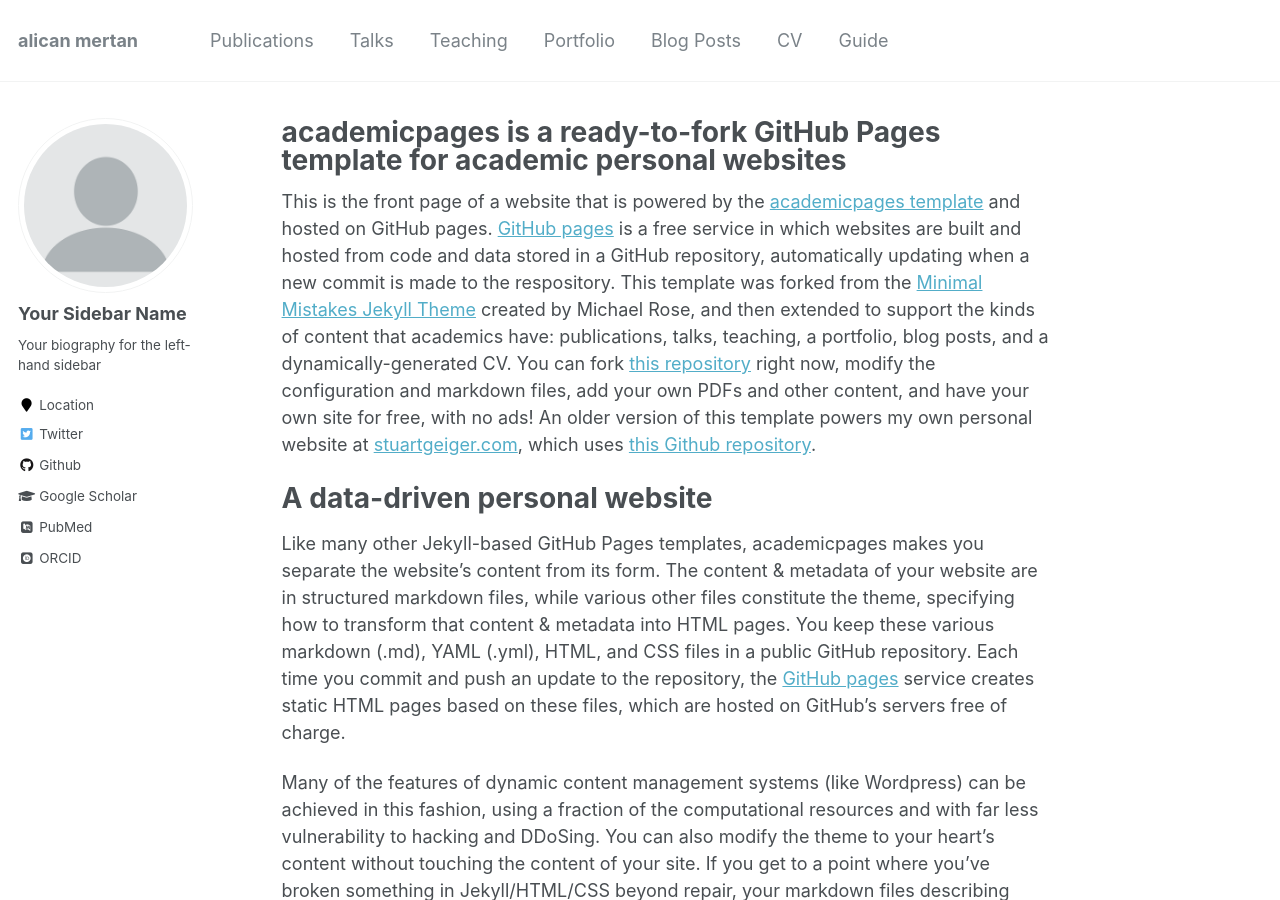
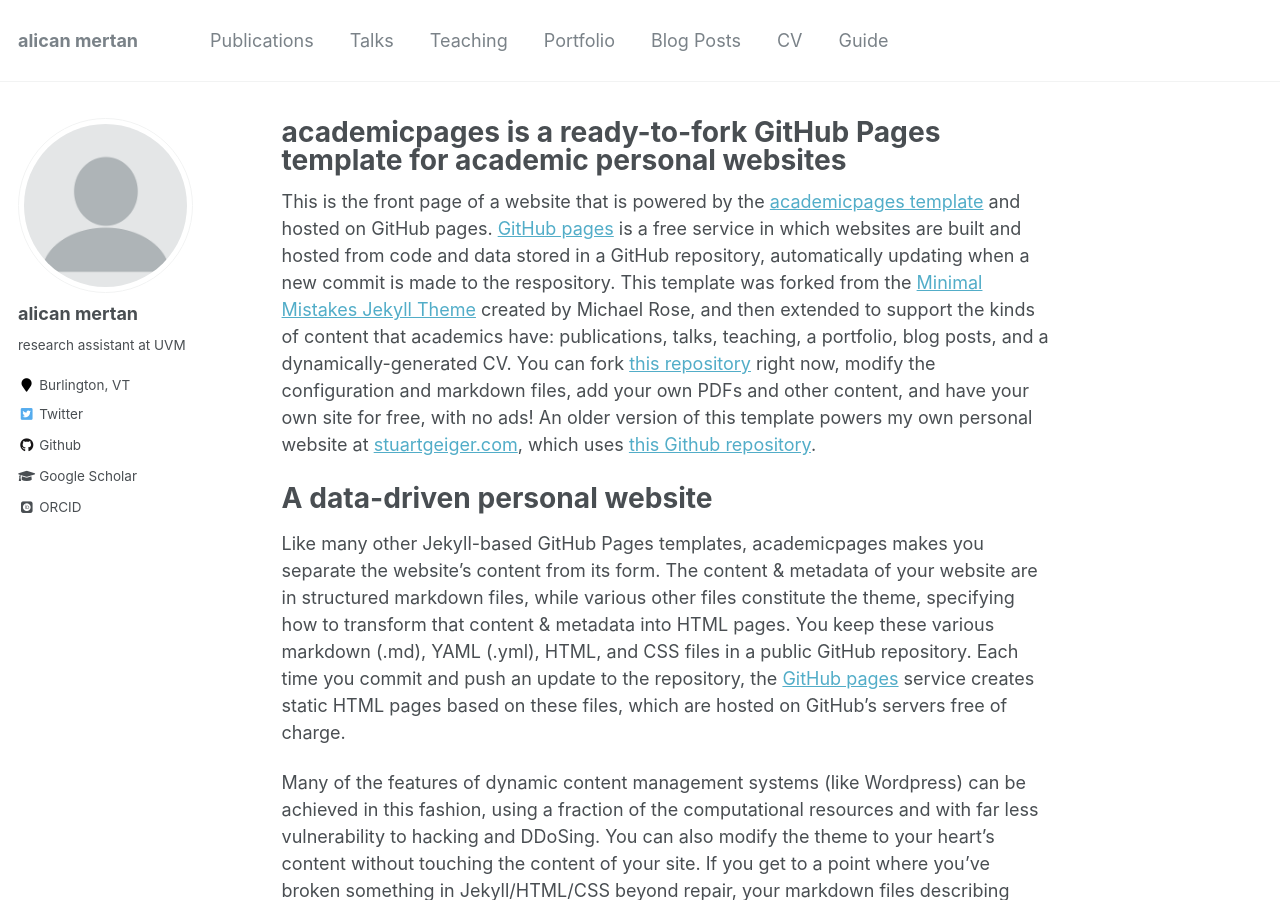
Before and after one commit to mertan-a/mertan-a.github.io, a Jekyll site: the page built from _pages/about.md, in a window 1280 px wide and 900 px high. Built offline with Jekyll 4.4.1, drawn with Linux system fonts in a browser that asks for light colours; some web fonts are replaced.

Commit message:
initial update to config

```diff
--- a/_config.yml
+++ b/_config.yml
@@ -80,15 +80,15 @@ analytics:
 
 # Site Author
 author:
-  name             : "Your Sidebar Name"
+  name             : "alican mertan"
   avatar           : "profile.png"
-  bio              : "Your biography for the left-hand sidebar"
-  location         : "Location"
+  bio              : "research assistant at UVM"
+  location         : "Burlington, VT"
   employer         :
-  pubmed           : "https://www.ncbi.nlm.nih.gov/pubmed/?term=john+snow"
-  googlescholar    : "http://yourfullgooglescholarurl.com"
+  pubmed           :
+  googlescholar    : "https://scholar.google.com.tr/citations?user=UDZxnUwAAAAJ&hl=en"
   email            :
-  researchgate     :  # example: "https://www.researchgate.net/profile/yourprofile"
+  researchgate     :
   uri              :
   bitbucket        :
   codepen          :
@@ -96,20 +96,20 @@ author:
   flickr           :
   facebook         :
   foursquare       :
-  github           : "academicpages"
+  github           : "mertan-a"
   google_plus      :
   keybase          :
   instagram        :
-  impactstory      : #"https://profiles.impactstory.org/u/xxxx-xxxx-xxxx-xxxx"
+  impactstory      :
   lastfm           :
   linkedin         :
-  orcid            : "http://orcid.org/yourorcidurl"
+  orcid            : "https://orcid.org/0000-0002-5947-8397"
   pinterest        :
   soundcloud       :
   stackoverflow    : # http://stackoverflow.com/users/123456/username
   steam            :
   tumblr           :
-  twitter          : "replacethistwitterhandle"
+  twitter          : "AlicanMertan"
   vine             :
   weibo            :
   xing             :
```
